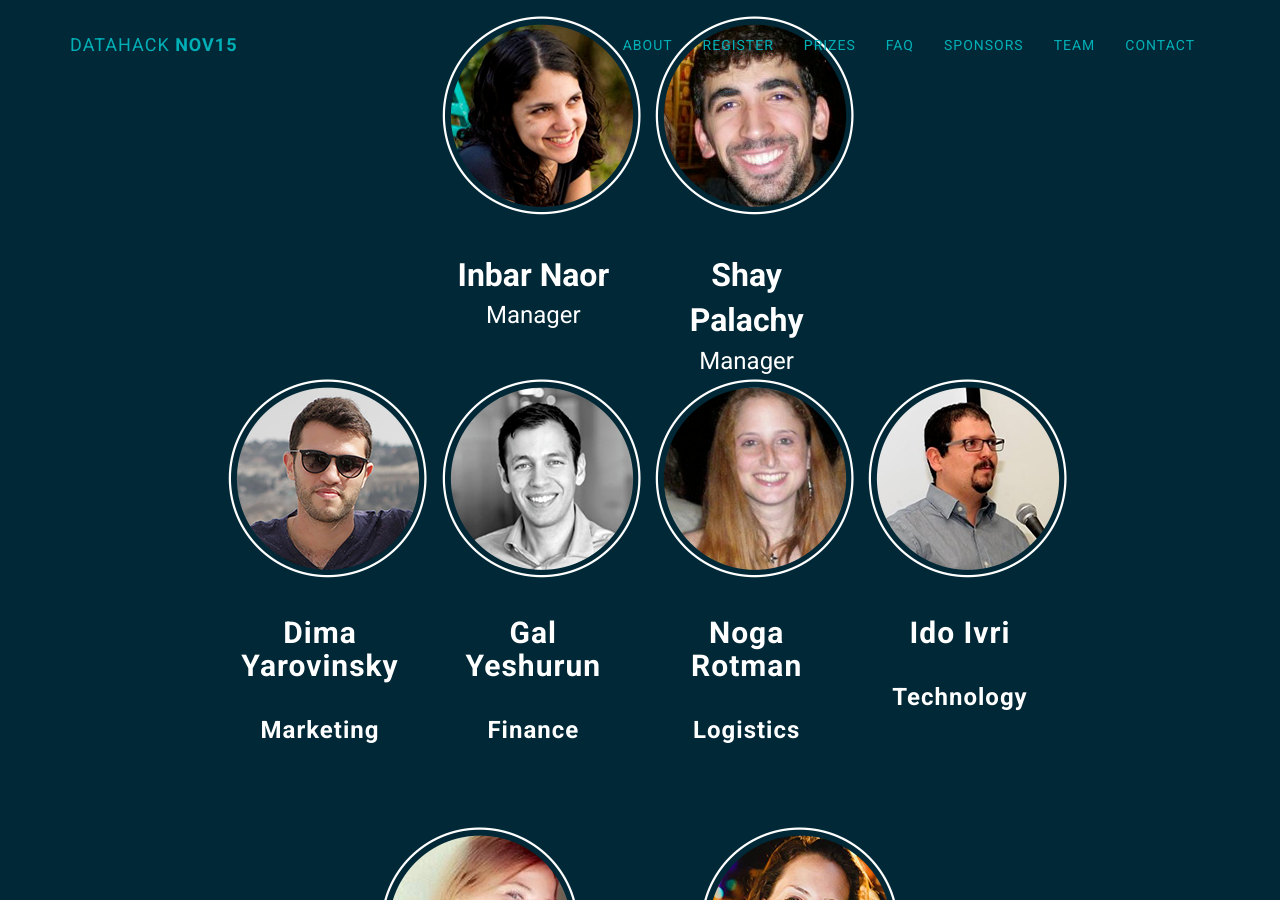
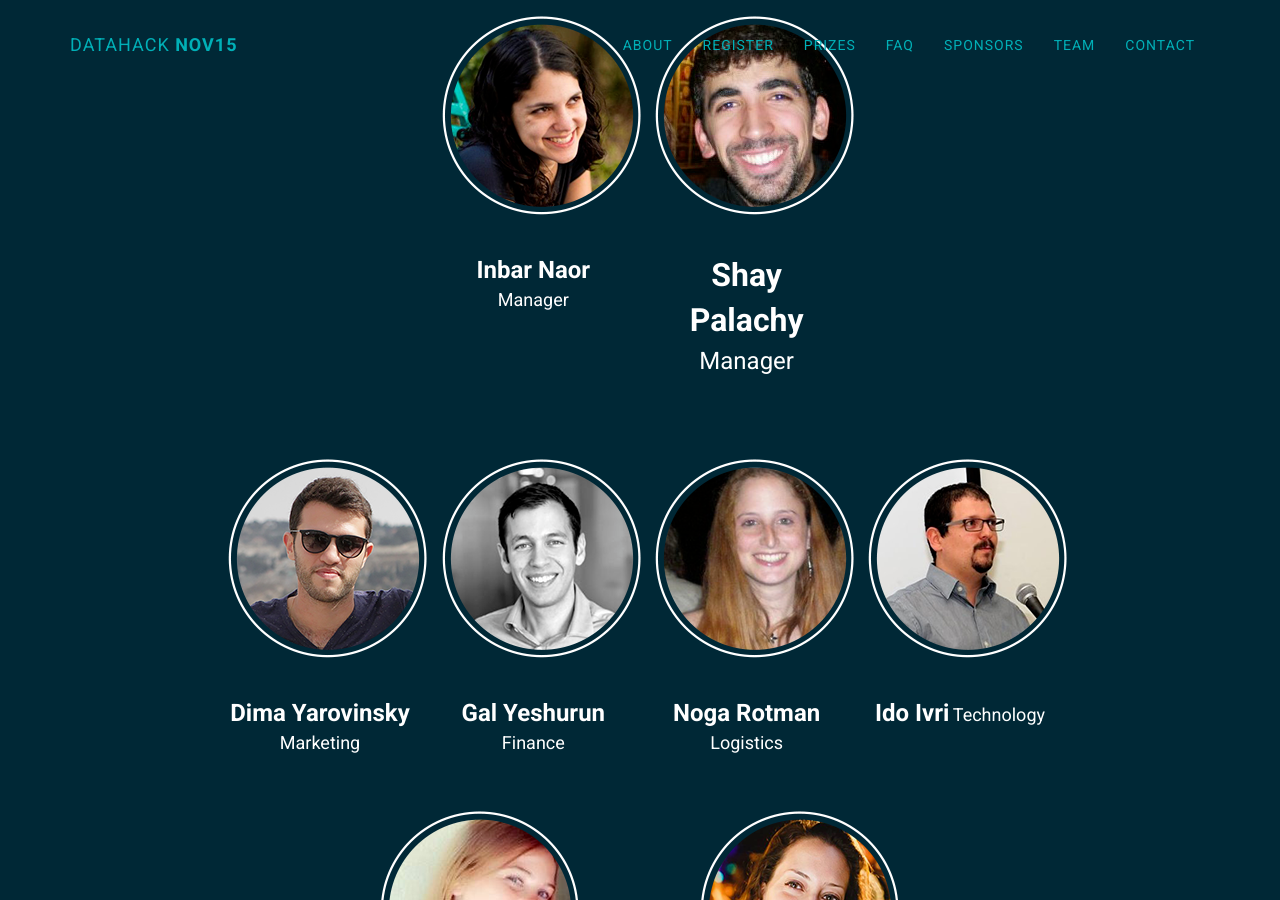
Before and after one commit to ido-staging/datahacksweb, a Jekyll site: the page built from index.html, in a window 1280 px wide and 900 px high, scrolled down 6104 px. Built offline with Jekyll 4.4.1, drawn with Linux system fonts in a browser that asks for light colours.

Commit message:
team text size

```diff
--- a/_includes/team.html
+++ b/_includes/team.html
@@ -9,15 +9,15 @@
         <div class="col-md-4"></div>
         <div class="col-md-2 text-light">
             <img class="img-reg" src="img/team/inbar.png" alt="Inbar" style="display:block;margin:auto;margin-bottom:1cm;">
-            <center><font size="6"><b>Inbar Naor</b></font>
-            <font size="5">Manager</font></center>
+            <center><font size="5"><b>Inbar Naor</b></font>
+            <font size="4">Manager</font></center>
             <!-- <h2 class="inbar-name" align="center">Inbar Naor</h2>
             <h3 class="inbar-title" align="center">Manager</h3> -->
         </div>
         <div class="col-md-2 text-light">
             <img class="img-reg" src="img/team/shay.png" alt="Shay" style="display:block;margin:auto;margin-bottom:1cm;">
             <center><font size="6"><b>Shay Palachy</b></font>
-            <font size="5">Manager</font></center>
+            <font size="5">Manager</font></center><br><br><br><br>
             <!-- <h2 class="shay-name" align="center">Shay Palachy</h2>
             <h3 class="shay-title" align="center">Manager</h3><br><br><br><br> -->
         </div>
@@ -27,23 +27,23 @@
         <div class="col-md-2"></div>
         <div class="col-md-2 text-light">
             <img class="img-reg" src="img/team/dima.png" alt="Dima" style="display:block;margin:auto;margin-bottom:1cm;">
-            <h2 class="dima-name" align="center">Dima Yarovinsky</h2>
-            <h3 class="dima-title" align="center">Marketing</h3>
+            <center><font size="5"><b>Dima Yarovinsky</b></font>
+            <font size="4">Marketing</font></center>
         </div>
         <div class="col-md-2 text-light">
             <img class="img-reg" src="img/team/gal.png" alt="Gal" style="display:block;margin:auto;margin-bottom:1cm;">
-            <h2 class="gal-name" align="center">Gal Yeshurun</h2>
-            <h3 class="gal-title" align="center">Finance</h3>
+            <center><font size="5"><b>Gal Yeshurun</b></font>
+            <font size="4">Finance</font></center>
         </div>
         <div class="col-md-2 text-light">
             <img class="img-reg" src="img/team/noga.png" alt="Noga" style="display:block;margin:auto;margin-bottom:1cm;">
-            <h2 class="noga-name" align="center">Noga Rotman</h2>
-            <h3 class="noga-title" align="center">Logistics</h3>
+            <center><font size="5"><b>Noga Rotman</b></font>
+            <font size="4">Logistics</font></center>
         </div>
         <div class="col-md-2 text-light">
             <img class="img-reg" src="img/team/ido.png" alt="Ido" style="display:block;margin:auto;margin-bottom:1cm;">
-            <h2 class="ido-name" align="center">Ido Ivri</h2>
-            <h3 class="ido-title" align="center">Technology</h3><br><br><br><br>
+            <center><font size="5"><b>Ido Ivri</b></font>
+            <font size="4">Technology</font></center><br><br><br><br>
         </div>
         <div class="col-md-2"></div>
     </div>
@@ -51,13 +51,13 @@
         <div class="col-md-3"></div>
         <div class="col-md-3 text-light">
             <img class="img-reg" src="img/team/dana.png" alt="Dana" style="display:block;margin:auto;margin-bottom:1cm;">
-            <h2 class="dana-name" align="center">Dana Baril</h2>
-            <h3 class="dana-title" align="center">Registration</h3>
+            <center><font size="5"><b>Dana Baril</b></font>
+            <font size="4">Registration</font></center>
         </div>
         <div class="col-md-3 text-light">
             <img class="img-reg" src="img/team/dafna.png" alt="Dafna" style="display:block;margin:auto;margin-bottom:1cm;">
-            <h2 class="dafna-name" align="center">Dafna Rosenblum</h2>
-            <h3 class="dafna-title" align="center">Students Affairs</h3><br><br><br><br>
+            <center><font size="5"><b>Dafna Rosenblum</b></font>
+            <font size="4">Students Affairs</font></center><br><br><br><br>
         </div>
         <div class="col-md-3"> <br><br><br> </div>
     </div>
@@ -65,18 +65,18 @@
         <div class="col-md-2"></div>
         <div class="col-md-3 text-light">
             <img class="img-reg" src="img/team/asaf.png" alt="asaf" style="display:block;margin:auto;margin-bottom:1cm;">
-            <h2 class="asaf-name" align="center">Asaf Valadarsky</h2>
-            <h3 class="asaf-title" align="center">Data Team</h3>
+            <center><font size="5"><b>Asaf Valadarsky</b></font>
+            <font size="4">Data Team</font></center>
         </div>
         <div class="col-md-2 text-light">
             <img class="img-reg" src="img/team/stav.png" alt="stav" style="display:block;margin:auto;margin-bottom:1cm;">
-            <h2 class="stav-name" align="center">Stav Hertz</h2>
-            <h3 class="stav-title" align="center">Data Team</h3>
+            <center><font size="5"><b>Stav Hertz</b></font>
+            <font size="4">Data Team</font></center>
         </div>
         <div class="col-md-3 text-light">
             <img class="img-reg" src="img/team/nitzan.png" alt="nitzan" style="display:block;margin:auto;margin-bottom:1cm;">
-            <h2 class="nitzan-name" align="center">Nitzan Guberman</h2>
-            <h3 class="nitzan-title" align="center">Data Team</h3> <br><br><br>
+            <center><font size="5"><b>Nitzan Guberman</b></font>
+            <font size="4">Data Team</font></center> <br><br><br>
         </div>
         <div class="col-md-2">  </div>
     </div>
```
